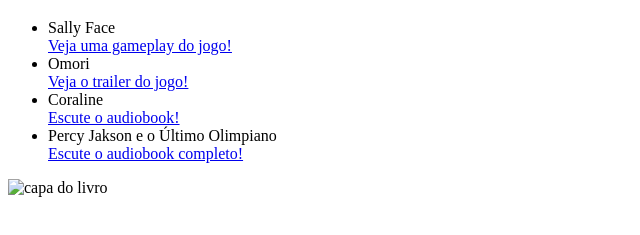
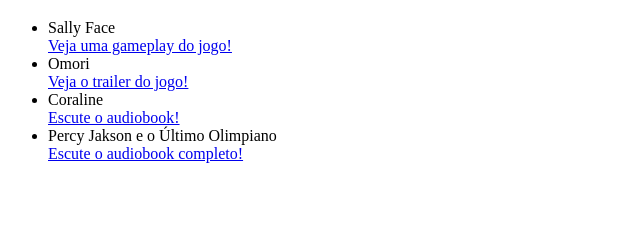
Before and after one commit to Luiza143/site2B, a plain HTML site: page index.html in a window 1280 px wide. Shown: the part 61-296 px from the top of the page, without its empty margins (0-640 px from the left). Drawn offline with Linux system fonts and the light colour scheme.

Commit message:
Update index.html

```diff
--- a/index.html
+++ b/index.html
@@ -18,6 +18,5 @@
         <li>Percy Jakson e o Último Olimpiano<br>
           <a href="https://www.youtube.com/watch?v=bw_rlSf8AnQ"> Escute o audiobook completo!</a>
       </ul>
-    <img src="coraline.jpg" Alt="capa do livro "Coraline"">
   </body>
 </html>
```
